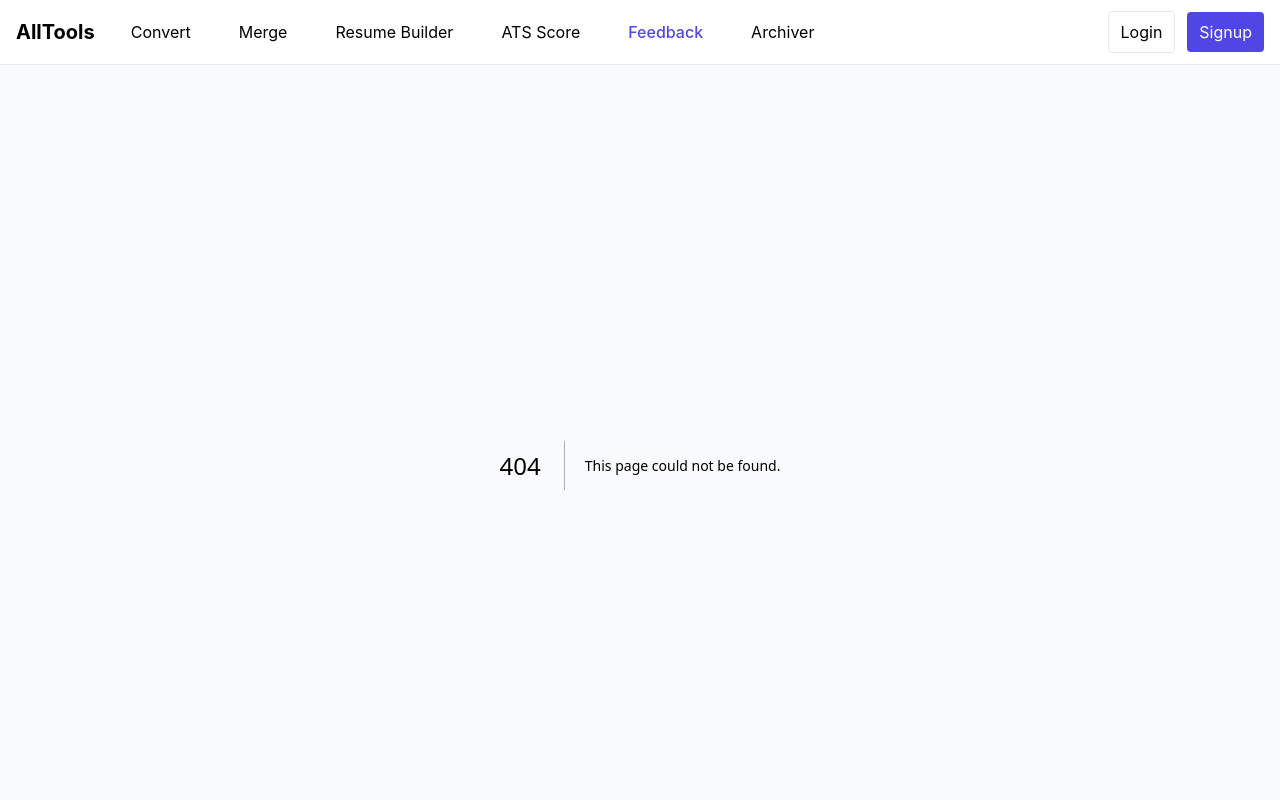
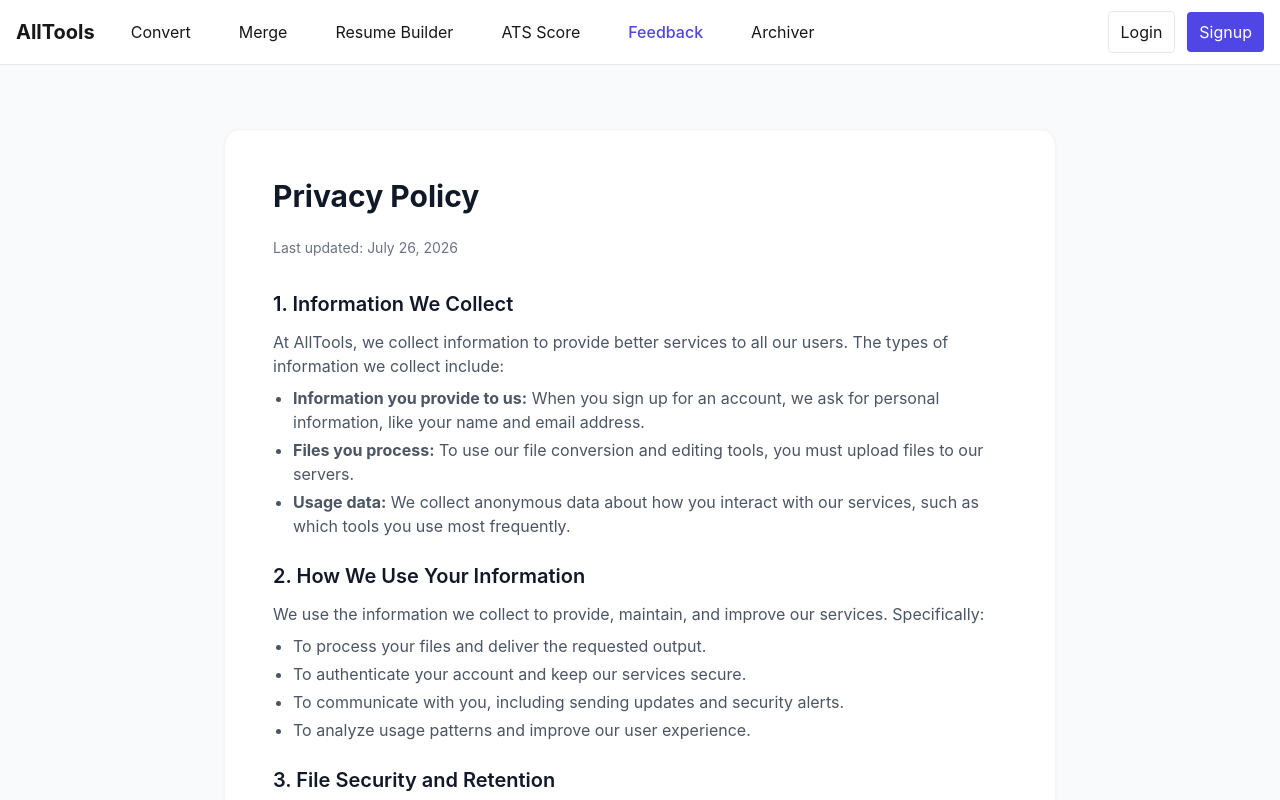
Before and after one commit to saivikas35/All-Tolls, a Next.js app in the folder frontend/: page /privacy in a window 1280 px wide. Before the commit this address had no page. Built offline with nearby package versions, Linux system fonts and the light colour scheme.

Commit message:
docs(legal): add privacy policy page with data retention details

```diff
--- /dev/null
+++ b/frontend/src/app/privacy/page.jsx
@@ -0,0 +1,87 @@
+export const metadata = {
+  title: "Privacy Policy | AllTools",
+  description: "Privacy Policy for AllTools.",
+};
+
+export default function PrivacyPage() {
+  return (
+    <div className="min-h-screen bg-gray-50 py-16">
+      <div className="max-w-4xl mx-auto px-6 lg:px-8">
+        <div className="bg-white rounded-2xl shadow-sm border border-gray-100 p-8 md:p-12">
+          <h1 className="text-3xl font-bold text-gray-900 mb-6">Privacy Policy</h1>
+          <p className="text-sm text-gray-500 mb-8">Last updated: {new Date().toLocaleDateString('en-US', { month: 'long', day: 'numeric', year: 'numeric' })}</p>
+
+          <div className="prose prose-indigo max-w-none text-gray-600 space-y-6">
+            <section>
+              <h2 className="text-xl font-semibold text-gray-900 mb-3">1. Information We Collect</h2>
+              <p>
+                At AllTools, we collect information to provide better services to all our users. The types of information we collect include:
+              </p>
+              <ul className="list-disc pl-5 mt-2 space-y-1">
+                <li><strong>Information you provide to us:</strong> When you sign up for an account, we ask for personal information, like your name and email address.</li>
+                <li><strong>Files you process:</strong> To use our file conversion and editing tools, you must upload files to our servers.</li>
+                <li><strong>Usage data:</strong> We collect anonymous data about how you interact with our services, such as which tools you use most frequently.</li>
+              </ul>
+            </section>
+
+            <section>
+              <h2 className="text-xl font-semibold text-gray-900 mb-3">2. How We Use Your Information</h2>
+              <p>
+                We use the information we collect to provide, maintain, and improve our services. Specifically:
+              </p>
+              <ul className="list-disc pl-5 mt-2 space-y-1">
+                <li>To process your files and deliver the requested output.</li>
+                <li>To authenticate your account and keep our services secure.</li>
+                <li>To communicate with you, including sending updates and security alerts.</li>
+                <li>To analyze usage patterns and improve our user experience.</li>
+              </ul>
+            </section>
+
+            <section>
+              <h2 className="text-xl font-semibold text-gray-900 mb-3">3. File Security and Retention</h2>
+              <p>
+                <strong>Your files are your property.</strong> We process them automatically.
+                Files uploaded to our servers are temporarily stored for the duration of the processing.
+                Once the processing is complete and you have downloaded the result, the original and processed files are automatically deleted from our servers.
+                We do not view, analyze, or share the contents of your files.
+              </p>
+            </section>
+
+            <section>
+              <h2 className="text-xl font-semibold text-gray-900 mb-3">4. Information Sharing</h2>
+              <p>
+                We do not share your personal information with companies, organizations, or individuals outside of AllTools except in the following cases:
+              </p>
+              <ul className="list-disc pl-5 mt-2 space-y-1">
+                <li><strong>With your consent:</strong> We will share personal information outside of AllTools when we have your consent.</li>
+                <li><strong>For legal reasons:</strong> We will share personal information if we have a good-faith belief that access, use, preservation, or disclosure of the information is reasonably necessary to meet any applicable law, regulation, legal process, or enforceable governmental request.</li>
+              </ul>
+            </section>
+
+            <section>
+              <h2 className="text-xl font-semibold text-gray-900 mb-3">5. Data Security</h2>
+              <p>
+                We work hard to protect AllTools and our users from unauthorized access to or unauthorized alteration, disclosure, or destruction of information we hold.
+                In particular, we encrypt our services using SSL and we review our information collection, storage, and processing practices to guard against unauthorized access to systems.
+              </p>
+            </section>
+
+            <section>
+              <h2 className="text-xl font-semibold text-gray-900 mb-3">6. Changes to This Privacy Policy</h2>
+              <p>
+                Our Privacy Policy may change from time to time. We will post any privacy policy changes on this page and, if the changes are significant, we will provide a more prominent notice.
+              </p>
+            </section>
+
+            <section>
+              <h2 className="text-xl font-semibold text-gray-900 mb-3">7. Contact Us</h2>
+              <p>
+                If you have any questions or concerns regarding this Privacy Policy, please contact us via our <a href="/feedback" className="text-indigo-600 hover:underline">Feedback form</a>.
+              </p>
+            </section>
+          </div>
+        </div>
+      </div>
+    </div>
+  );
+}
```
